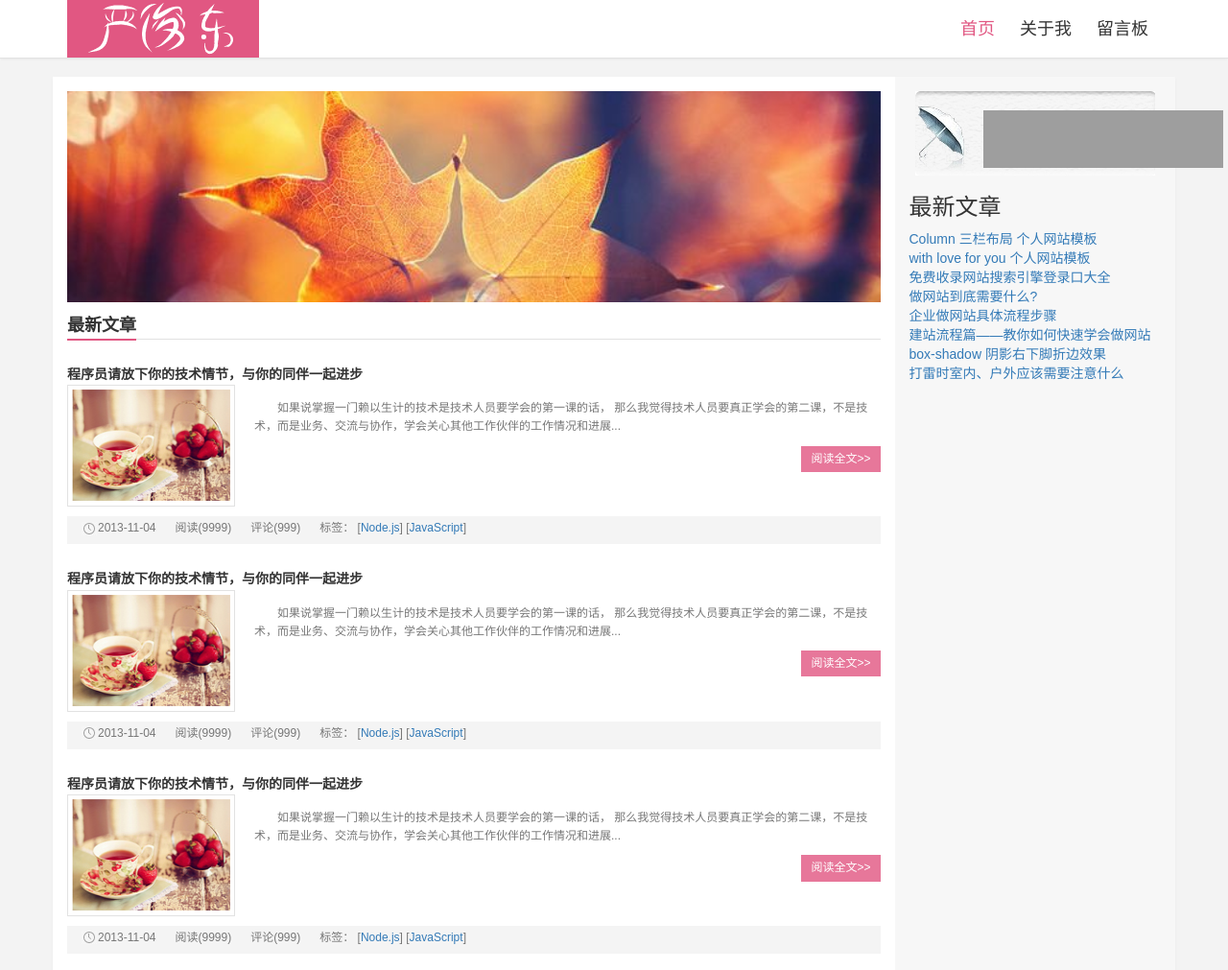
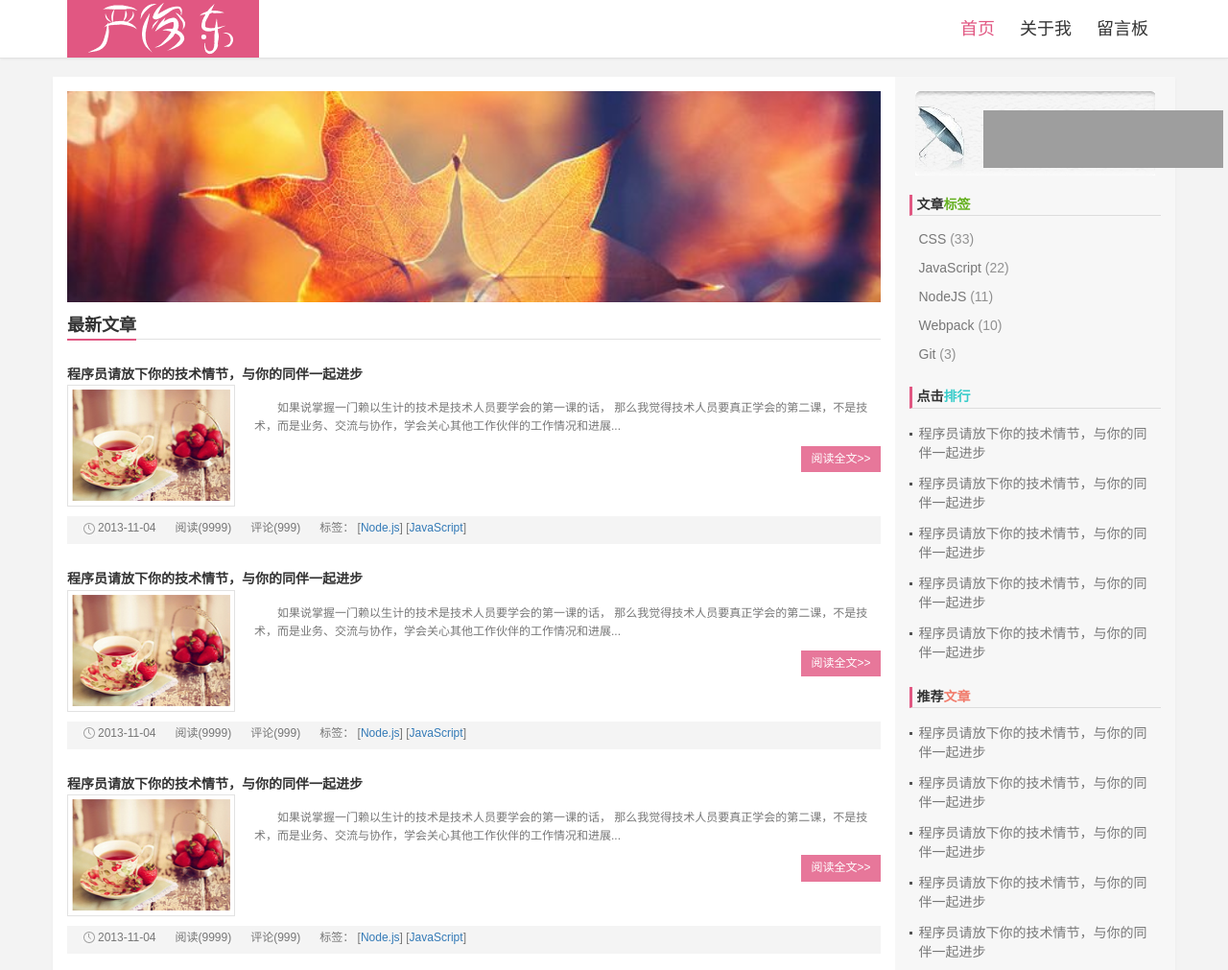
Before and after one commit to gaga-change/blog-html, a website: page 第一版/page/index.html in a window 1280 px wide. Shown: the top 1011 px of the page at 96% size. Drawn offline with nearby package versions, Linux system fonts and the light colour scheme; files that its build step writes are made by us from their sources; grey boxes are pictures that could not be loaded.

Commit message:
侧边栏布局

```diff
--- a/第一版/css-/index.css
+++ b/第一版/css-/index.css
@@ -205,7 +205,7 @@ h2.title_tj p { background: #fff; width: 90px }
 .dateview span { margin: 0 10px; }
 .dateview span a { color: #099B43; }
 a.readmore { background: #fd8a61; color: #fff; padding: 5px 10px; float: right; margin: 20px 0 0 0 }
-.weather { background: url(../images/weather_bg.jpg) no-repeat; height: 88px; margin: 20px 0;padding: 20px 0 0 75px; }
+.weather { background: url(../image/weather_bg.jpg) no-repeat; height: 88px; margin: 20px 0;padding: 20px 0 0 75px; }
 .news h3 { font-size: 14px; background: url(../images/r_title_bg.jpg) repeat-x center }
 .news h3 p { background: #fff; width: 70px }
 .news h3 span { color: #65b020 }
--- a/第一版/less/content.less
+++ b/第一版/less/content.less
@@ -146,16 +146,73 @@
 .content-right {
   // 天气
   .weather {
+    display: none;
     background: none;
     height: 60px;
     margin-top: 15px;
     @media (min-width: @screen-md-min) {
+      display: block;
     }
     @media (min-width: @screen-lg-min) {
       height: 88px;
       padding: 20px 0 0 77px;
-      background: url("../images/weather_bg.jpg") center no-repeat;
+      background: url("../image/weather_bg.jpg") center no-repeat;
       background-size: contain;
     }
   }
+  // 标题
+  .title {
+    display: block;
+    padding: 3px 5px;
+    font-size: 14px;
+    font-weight: 800;
+    border-left: 3px solid @active-color;
+    .border-bottom();
+  }
+  // 链接
+  a {
+    color: @gray-light;
+    padding: 4px 10px;
+    margin: 2px 0;
+  }
+  // 标签分类
+  .classes {
+    ul {
+      padding: 0;
+      list-style: none;
+    }
+    li, a{
+      display: block;
+    }
+    span {
+      color: lighten(@gray-light, 10%);
+    }
+    a {
+      text-decoration: none;
+      border-radius: 5px;
+      &:hover {
+        background-color: @white-base;
+        & {
+          color: @active-color;
+        }
+      }
+      //.transition(all .3s);
+      .transition(all .3s ease);
+    }
+
+  }
+  // 点击排行 推荐文章
+  .blog {
+    li {
+      background: url("../images/li.jpg") no-repeat left 15px;
+    }
+    a {
+      display: inline-block;
+      text-decoration: none;
+      &:hover {
+        color: @active-color;
+      }
+      .transition(all .3s ease)
+    }
+  }
 }
--- a/第一版/less/main.less
+++ b/第一版/less/main.less
@@ -1,5 +1,6 @@
 // Variable
 @import "bootstrap/variables";
+@import "./bootstrap/mixins/vendor-prefixes";
 
 @border-color: rgba(160, 160, 160, .3);
 @active-color: #e15782;
@@ -8,6 +9,7 @@
 .border-bottom() {
   border-bottom: 1px solid @border-color;
 }
+
 .border() {
   border: 1px solid @border-color;
 }
--- a/第一版/page/index.html
+++ b/第一版/page/index.html
@@ -34,6 +34,7 @@
 <div class="content">
     <div class="container">
         <div class="row">
+            <!-- 左侧列表 -->
             <div class="col-xs-12 col-sm-9 content-left">
                 <div class="bg"></div>
                 <div class="banner"></div>
@@ -261,24 +262,42 @@
                     </li>
                 </ul>
             </div>
+            <!-- 右侧筛选 -->
             <div class="col-xs-12 col-sm-3 content-right">
-                <div class="weather hidden-xs hidden-sm">
+                <div class="weather">
                     <iframe width="250" scrolling="no" height="60" frameborder="0" allowtransparency="true"
                             src="http://i.tianqi.com/index.php?c=code&amp;id=12&amp;icon=1&amp;num=1"></iframe>
                 </div>
-                <h3>
-                    <p>最新<span>文章</span></p>
-                </h3>
-                <ul class="rank list-unstyled">
-                    <li><a href="/" title="Column 三栏布局 个人网站模板" target="_blank">Column 三栏布局 个人网站模板</a></li>
-                    <li><a href="/" title="with love for you 个人网站模板" target="_blank">with love for you 个人网站模板</a></li>
-                    <li><a href="/" title="免费收录网站搜索引擎登录口大全" target="_blank">免费收录网站搜索引擎登录口大全</a></li>
-                    <li><a href="/" title="做网站到底需要什么?" target="_blank">做网站到底需要什么?</a></li>
-                    <li><a href="/" title="企业做网站具体流程步骤" target="_blank">企业做网站具体流程步骤</a></li>
-                    <li><a href="/" title="建站流程篇——教你如何快速学会做网站" target="_blank">建站流程篇——教你如何快速学会做网站</a></li>
-                    <li><a href="/" title="box-shadow 阴影右下脚折边效果" target="_blank">box-shadow 阴影右下脚折边效果</a></li>
-                    <li><a href="/" title="打雷时室内、户外应该需要注意什么" target="_blank">打雷时室内、户外应该需要注意什么</a></li>
-                </ul>
+                <div class="classes">
+                    <h3 class="title">文章<span style="color: #65b020">标签</span></h3>
+                    <ul>
+                        <li><a href="#">CSS <span>(33)</span></a></li>
+                        <li><a href="#">JavaScript <span>(22)</span></a></li>
+                        <li><a href="#">NodeJS <span>(11)</span></a></li>
+                        <li><a href="#">Webpack <span>(10)</span></a></li>
+                        <li><a href="#">Git <span>(3)</span></a></li>
+                    </ul>
+                </div>
+                <div class="blog">
+                    <h3 class="title">点击<span style="color: #37ccca;">排行</span></h3>
+                    <ul class="list-unstyled">
+                        <li><a href="#">程序员请放下你的技术情节，与你的同伴一起进步</a></li>
+                        <li><a href="#">程序员请放下你的技术情节，与你的同伴一起进步</a></li>
+                        <li><a href="#">程序员请放下你的技术情节，与你的同伴一起进步</a></li>
+                        <li><a href="#">程序员请放下你的技术情节，与你的同伴一起进步</a></li>
+                        <li><a href="#">程序员请放下你的技术情节，与你的同伴一起进步</a></li>
+                    </ul>
+                </div>
+                <div class="blog">
+                    <h3 class="title">推荐<span style="color: #F17B6B;">文章</span></h3>
+                    <ul class="list-unstyled">
+                        <li><a href="#">程序员请放下你的技术情节，与你的同伴一起进步</a></li>
+                        <li><a href="#">程序员请放下你的技术情节，与你的同伴一起进步</a></li>
+                        <li><a href="#">程序员请放下你的技术情节，与你的同伴一起进步</a></li>
+                        <li><a href="#">程序员请放下你的技术情节，与你的同伴一起进步</a></li>
+                        <li><a href="#">程序员请放下你的技术情节，与你的同伴一起进步</a></li>
+                    </ul>
+                </div>
             </div>
         </div>
     </div>
```
Also changed, not shown: 第一版/gulpfile.js (+4 -4 lines), 第一版/image/weather_bg.jpg (renamed from 第一版/images/weather_bg.jpg).
